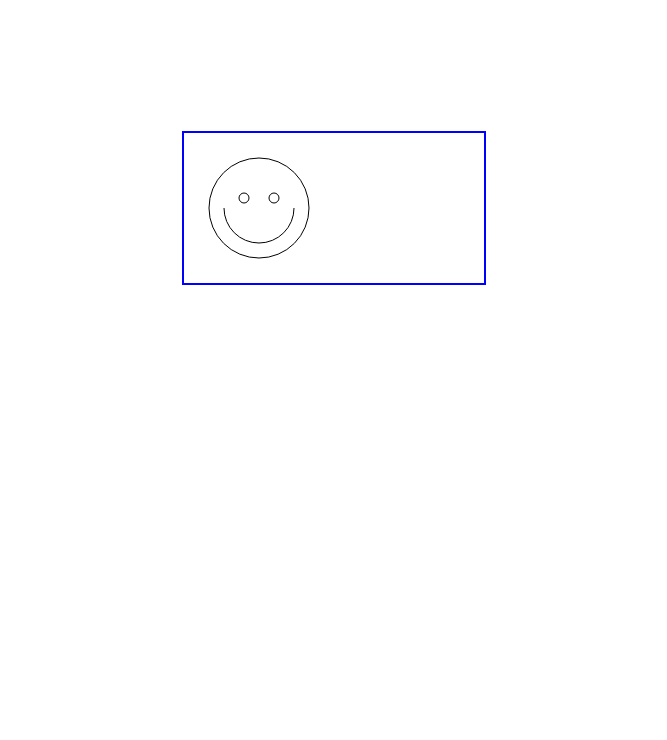
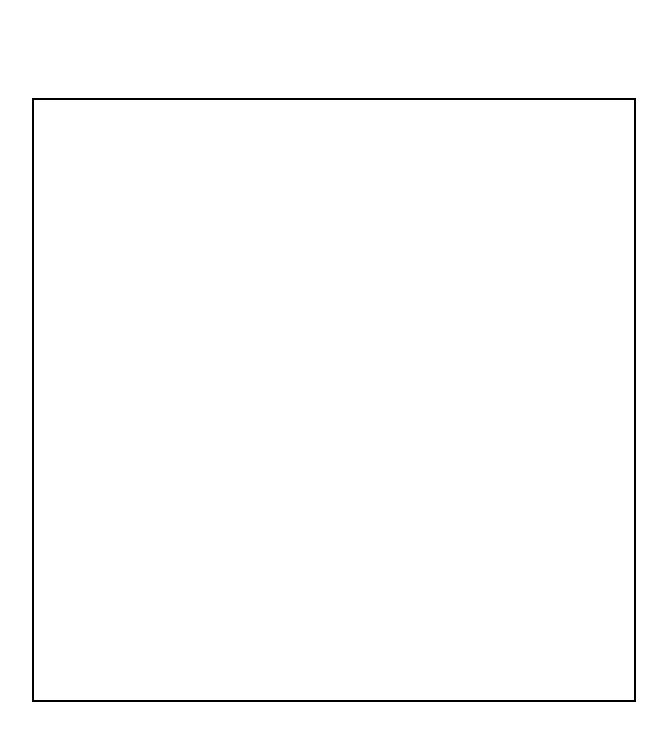
Before and after one commit to mmaustin/js-games, a website: page index.html in a window 1280 px wide. Shown: the whole page, without its empty margins (306-973 px from the left). Drawn offline with Linux system fonts and the light colour scheme.

Commit message:
reset canvas style settings

```diff
--- a/index.html
+++ b/index.html
@@ -10,6 +10,6 @@
 <body>
     <canvas id="canvas1"></canvas>
     <script src="script.js"></script>
-    <script src="mdnScript.js"></script>
+    <!--  <script src="mdnScript.js"></script> -->
 </body>
 </html>
--- a/script.js
+++ b/script.js
@@ -1,3 +1,3 @@
-//const canvas = document.getElementById('canvas1');
-//const ctx = canvas.getContext('2d');
-//console.log(ctx);
+const canvas = document.getElementById('canvas1');
+const ctx = canvas.getContext('2d');
+console.log(ctx);
--- a/style.css
+++ b/style.css
@@ -1,17 +1,9 @@
-body {
-    height: 400px;
-    display: flex;
-    justify-content: center;
-    align-items: center;
-    flex-direction: column;
+#canvas1{
+    border: 2px solid black;
+    position: absolute;
+    top: 50%;
+    left: 50%;
+    transform: translate(-50%, -50%);
+    width: 600px;
+    height: 600px;
 }
-
-#canvas1{
-    border: 2px solid blue;
-    /*height: 150;
-    width: 150px;*/
-    display: flex;
-    justify-content: center;
-    align-items: center;
-    flex-direction: column;
-}
```
Also changed, not shown: mdnScript.js (line endings or trailing spaces).
